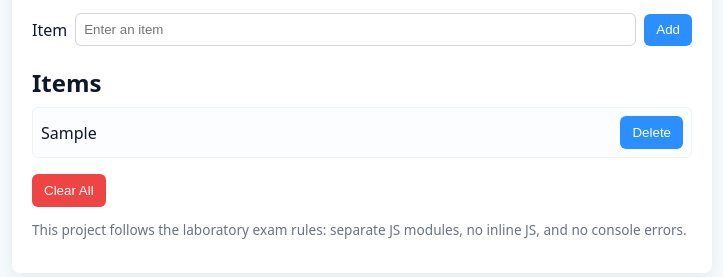
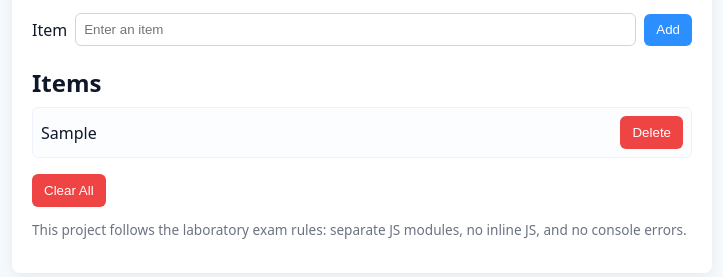
Before and after one commit to bgzzygwapo/Clean-Laboratory-Exam, a plain HTML site: page index.html in a window 1280 px wide. Both pictures are taken after typing "Sample" into the empty fields and a click on the button "Add". Shown: the part 139-416 px from the top of the page, without its empty margins (278-1001 px from the left). Drawn offline with Linux system fonts and the light colour scheme.

Commit message:
Add red background to item buttons

```diff
--- a/styles.css
+++ b/styles.css
@@ -19,3 +19,4 @@ ul#item-list{list-style:none;padding:0;margin:0 0 1rem 0}
 li.item{display:flex;justify-content:space-between;align-items:center;background:#fbfdff;border:1px solid #eef2ff;padding:.5rem;border-radius:6px;margin-bottom:.5rem}
 .item .text{margin-right:1rem}
 .note{color:var(--muted);font-size:.85rem}
+.item button { background: #ef4444; }
```
